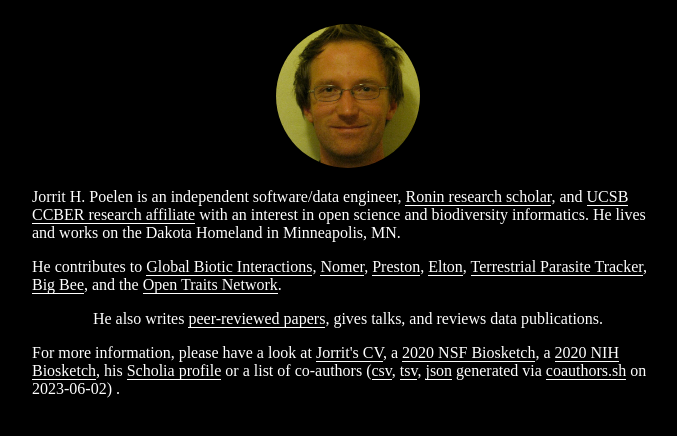
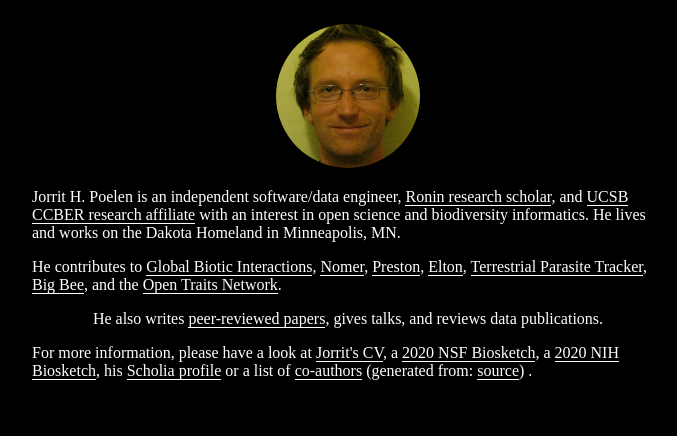
Before and after one commit to jhpoelen/jhpoelen.github.io, a plain HTML site: page index.html in a window 1280 px wide. Shown: the whole page, without its empty margins (308-985 px from the left). Drawn offline with Linux system fonts and the light colour scheme.

Commit message:
add co-author list and scholia profile

```diff
--- a/index.html
+++ b/index.html
@@ -66,7 +66,7 @@
   <div>Jorrit H. Poelen is an independent software/data engineer, <a href="http://ronininstitute.org/research-scholars/jorrit-poelen/">Ronin research scholar</a>, and <a href="https://www.ccber.ucsb.edu/people/jorrit-poelen">UCSB CCBER research affiliate</a> with an interest in open science and biodiversity informatics. He lives and works on the Dakota Homeland in Minneapolis, MN.</div>
   <div>He contributes to <a href="https://globalbioticinteractions.org">Global Biotic Interactions</a>, <a href="https://github.com/globalbioticinteractions/nomer">Nomer</a>, <a href="https://preston.guoda.bio">Preston</a>, <a href="https://github.com/globalbioticinteractions/elton">Elton</a>, <a href="https://parasitetracker.org">Terrestrial Parasite Tracker</a>, <a href="https://big-bee.net">Big Bee</a>, and the <a href="https://opentraits.org">Open Traits Network</a>. </div>
   <div>He also writes <a href="https://orcid.org/0000-0003-3138-4118">peer-reviewed papers</a>, gives talks, and reviews data publications.</div>
-  <div>For more information, please have a look at <a href="jhpoelen_cv.pdf">Jorrit's CV</a>, a <a href="jhpoelen_nsf_biosketch.pdf">2020 NSF Biosketch</a>, a <a href="jhpoelen_nih_biosketch.pdf">2020 NIH Biosketch</a>, his  <a href="https://scholia.toolforge.org/author/Q58206618">Scholia profile</a> or a list of co-authors (<a href="./coauthors.csv">csv</a>, <a href="./coauthors.tsv">tsv</a>, <a href="./coauthors.json">json</a> generated via <a href="./coauthors.sh">coauthors.sh</a> on 2023-06-02) .</div>
+  <div>For more information, please have a look at <a href="jhpoelen_cv.pdf">Jorrit's CV</a>, a <a href="jhpoelen_nsf_biosketch.pdf">2020 NSF Biosketch</a>, a <a href="jhpoelen_nih_biosketch.pdf">2020 NIH Biosketch</a>, his  <a href="https://scholia.toolforge.org/author/Q58206618">Scholia profile</a> or a list of <a href="./coauthors.csv">co-authors</a> (generated from: <a href="./data/09/84/098478588a9efa5dc8b1149855f22105f5bead7f1b4a27c9292fb7c4bd316bf9">source</a>) .</div>
 </div>
 </body>
 </html>
```
Also changed, not shown: 7 other files.
